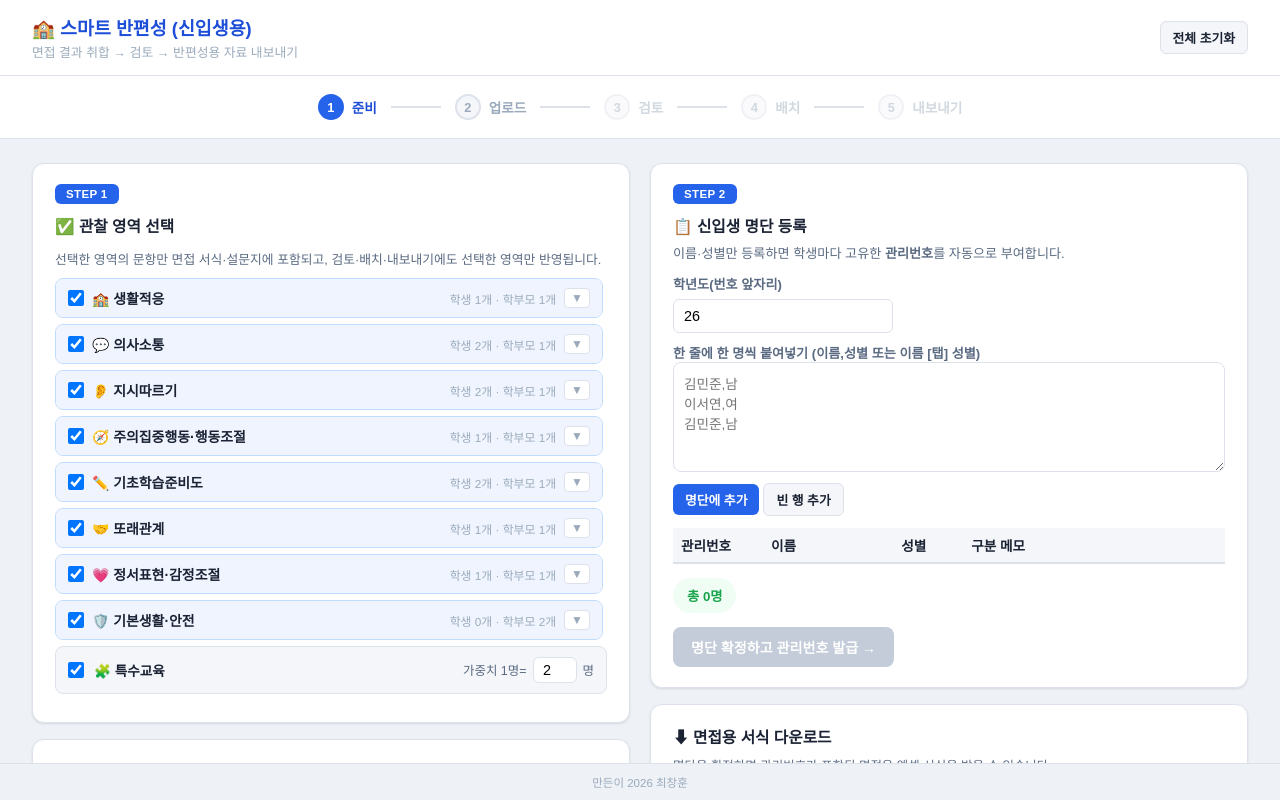
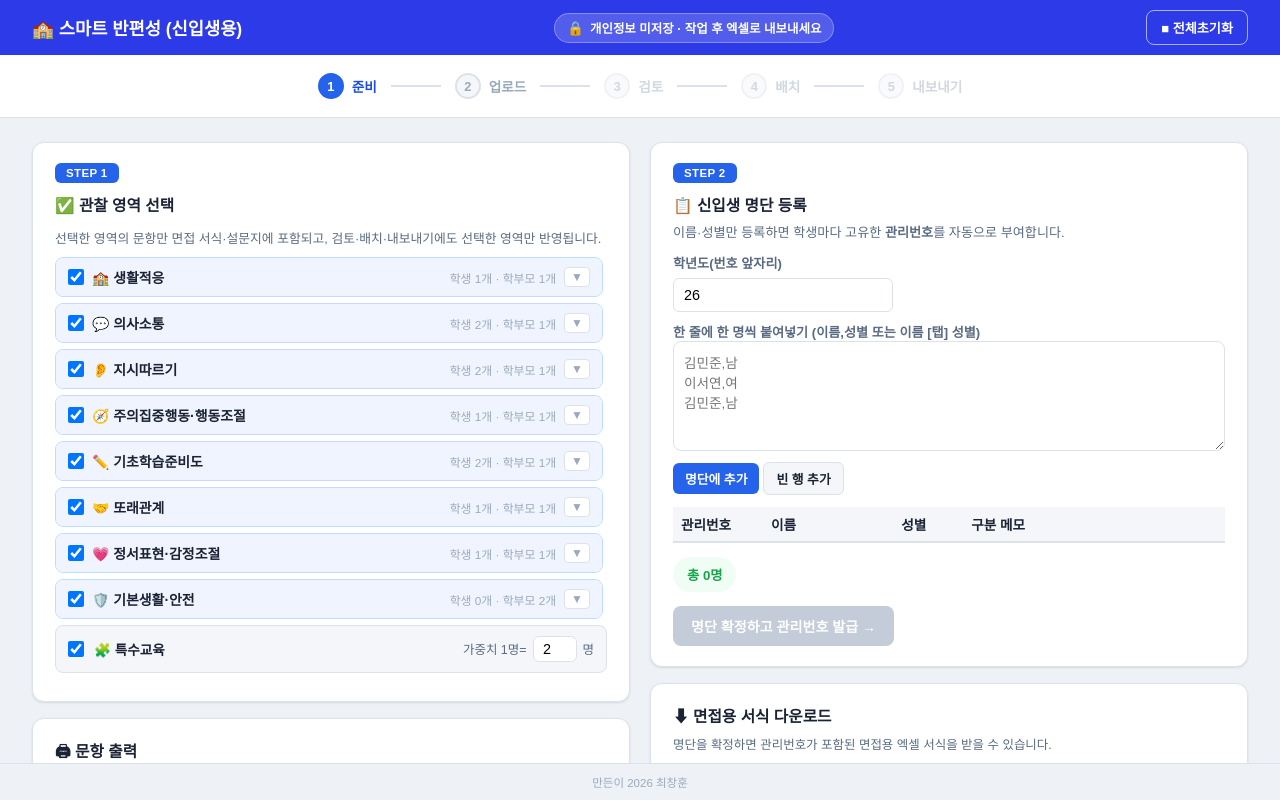
Before and after one commit to changhun-edu/Freshman-Class-Assignment, a plain HTML site: page index.html in a window 1280 px wide. Drawn offline with nearby package versions, Linux system fonts and the light colour scheme.

Commit message:
Update index.html

```diff
--- a/index.html
+++ b/index.html
@@ -29,8 +29,12 @@ body{font-family:'Apple SD Gothic Neo','Malgun Gothic',sans-serif;background:var
 #mobile-block p{color:#9aaabb;font-size:.92rem;line-height:1.6;max-width:360px}
 
 #app{display:flex;flex-direction:column;height:100vh}
-header{background:var(--surface);border-bottom:1px solid var(--border);padding:14px 32px;display:flex;align-items:center;justify-content:space-between;flex-shrink:0}
-header h1{font-size:1.15rem;font-weight:800;color:var(--primary-dark)}
+header{background:#2d3ae8;border-bottom:none;padding:10px 32px;display:flex;align-items:center;justify-content:space-between;flex-shrink:0;gap:12px}
+header h1{font-size:1.1rem;font-weight:800;color:#fff}
+header .sub{font-size:.75rem;color:rgba(255,255,255,.7);margin-top:2px}
+.header-badge{display:inline-flex;align-items:center;gap:6px;background:rgba(255,255,255,.18);border:1px solid rgba(255,255,255,.3);color:#fff;font-size:.78rem;font-weight:600;padding:5px 12px;border-radius:20px;white-space:nowrap}
+.header-badge .lock-icon{font-size:.85rem}
+header h1{font-size:1.1rem;font-weight:800;color:#fff}
 header .sub{font-size:.8rem;color:var(--text-muted);margin-top:2px}
 
 #step-progress{display:flex;align-items:center;justify-content:center;gap:6px;background:var(--surface);border-bottom:1px solid var(--border);padding:14px;flex-shrink:0}
@@ -193,9 +197,11 @@ table.roster-table tr.dup-row td{background:var(--amber-light)}
   <header>
     <div>
       <h1>🏫 스마트 반편성 (신입생용)</h1>
-      <div class="sub">면접 결과 취합 → 검토 → 반편성용 자료 내보내기</div>
     </div>
-    <button class="btn btn-ghost btn-sm" onclick="if(confirm('현재 작업 내용이 모두 초기화됩니다. 계속할까요?'))resetAll()">전체 초기화</button>
+    <div class="header-badge">
+      <span class="lock-icon">🔒</span>개인정보 미저장 · 작업 후 엑셀로 내보내세요
+    </div>
+    <button style="padding:7px 14px;border-radius:8px;border:1.5px solid rgba(255,255,255,.6);background:transparent;color:#fff;font-weight:700;font-size:.82rem;cursor:pointer;white-space:nowrap" onclick="if(confirm('현재 작업 내용이 모두 초기화됩니다. 계속할까요?'))resetAll()">■ 전체초기화</button>
   </header>
 
   <div id="step-progress"></div>
```
